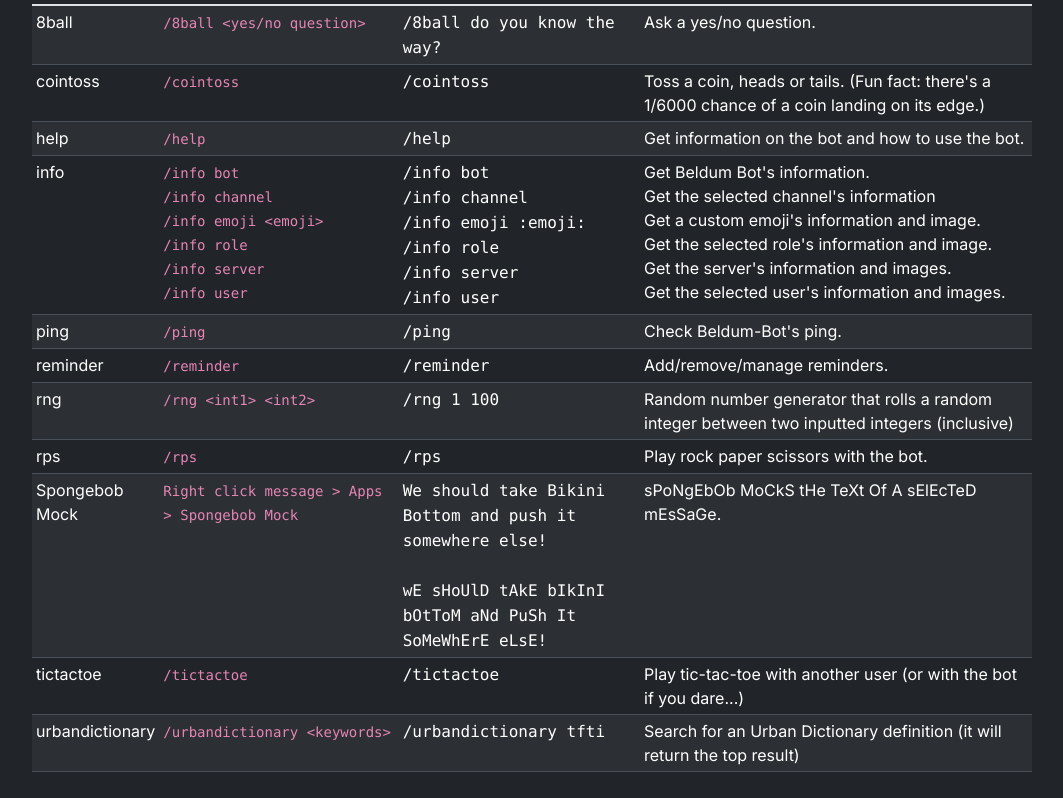
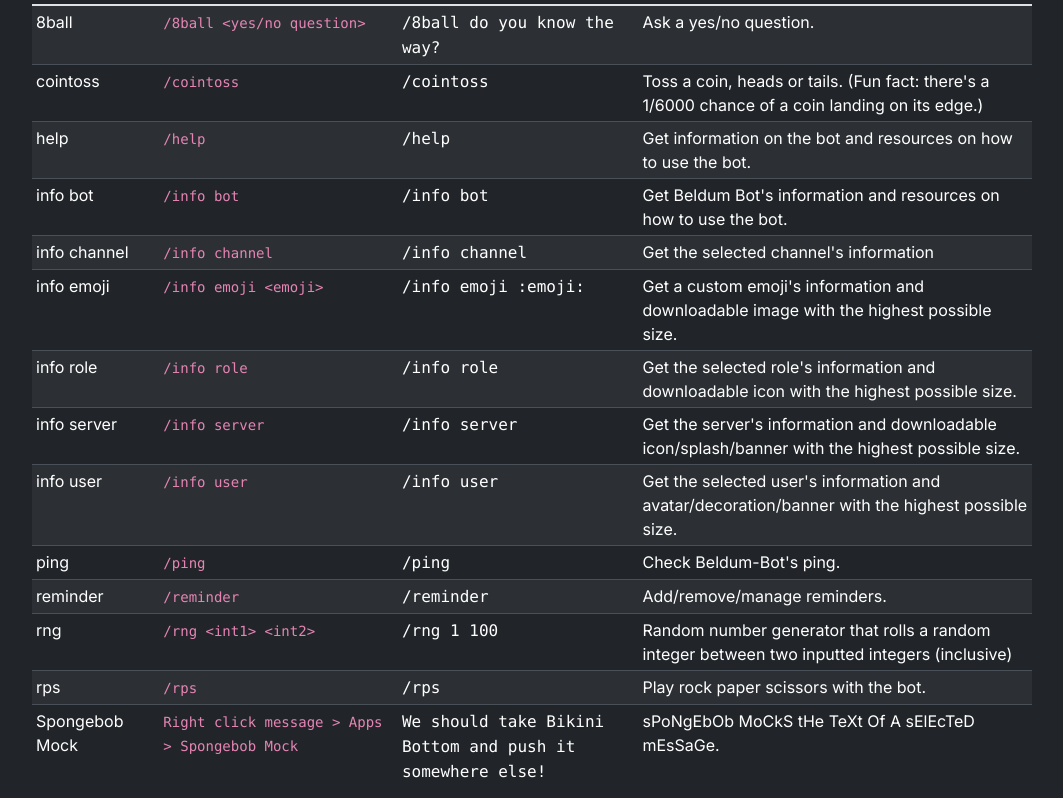
Before and after one commit to Tony120914/beldum-bot-site, a Next.js app: page / in a window 1280 px wide. Shown: the part 1102-1900 px from the top of the page, without its empty margins (108-1171 px from the left). Built offline with nearby package versions, Linux system fonts and the light colour scheme.

Commit message:
commands description update, google search console metadata

```diff
--- a/src/app/components/Commands.js
+++ b/src/app/components/Commands.js
@@ -1,4 +1,4 @@
-import commands from '../schemas/commands.json';
+import commands from '../data/commands.json';
 
 export default function Commands({ }) {
     return (
--- a/src/app/schemas/commands.json
+++ b/src/app/data/commands.json
@@ -26,13 +26,43 @@
             "command": "help",
             "usage": "/help",
             "example": "/help",
-            "description": "Get information on the bot and how to use the bot."
+            "description": "Get information on the bot and resources on how to use the bot."
         },
         {
-            "command": "info",
-            "usage": "/info bot\n/info channel\n/info emoji <emoji>\n/info role\n/info server\n/info user",
-            "example": "/info bot\n/info channel\n/info emoji :emoji:\n/info role\n/info server\n/info user",
-            "description": "Get Beldum Bot's information.\nGet the selected channel's information\nGet a custom emoji's information and image.\nGet the selected role's information and image.\nGet the server's information and images.\nGet the selected user's information and images."
+            "command": "info bot",
+            "usage": "/info bot",
+            "example": "/info bot",
+            "description": "Get Beldum Bot's information and resources on how to use the bot."
+        },
+        {
+            "command": "info channel",
+            "usage": "/info channel",
+            "example": "/info channel",
+            "description": "Get the selected channel's information"
+        },
+        {
+            "command": "info emoji",
+            "usage": "/info emoji <emoji>",
+            "example": "/info emoji :emoji:",
+            "description": "Get a custom emoji's information and downloadable image with the highest possible size."
+        },
+        {
+            "command": "info role",
+            "usage": "/info role",
+            "example": "/info role",
+            "description": "Get the selected role's information and downloadable icon with the highest possible size."
+        },
+        {
+            "command": "info server",
+            "usage": "/info server",
+            "example": "/info server",
+            "description": "Get the server's information and downloadable icon/splash/banner with the highest possible size."
+        },
+        {
+            "command": "info user",
+            "usage": "/info user",
+            "example": "/info user",
+            "description": "Get the selected user's information and avatar/decoration/banner with the highest possible size."
         },
         {
             "command": "ping",
--- a/src/app/layout.js
+++ b/src/app/layout.js
@@ -15,19 +15,9 @@ export default function RootLayout({ children }) {
   return (
     <html lang="en" data-bs-theme='dark'>
         <head>
-            {/* Google tag (gtag.js) TODO */}
-            {/* <script async src="https://www.googletagmanager.com/gtag/js?id="/>
-            <script dangerouslySetInnerHTML=
-                {{__html:
-                    `window.dataLayer = window.dataLayer || [];
-                    function gtag(){dataLayer.push(arguments);}
-                    gtag('js', new Date());
-
-                    gtag('config', '');`
-                }}
-            /> */}
+            <meta name="google-site-verification" content="sT7zxJyHGIMTCNqwicuwD1VUve64S7T17tXwXiZQX9c" />
         </head>
-      <body className={inter.className}>{children}</body>
+        <body className={inter.className}>{children}</body>
     </html>
   )
 }
```
